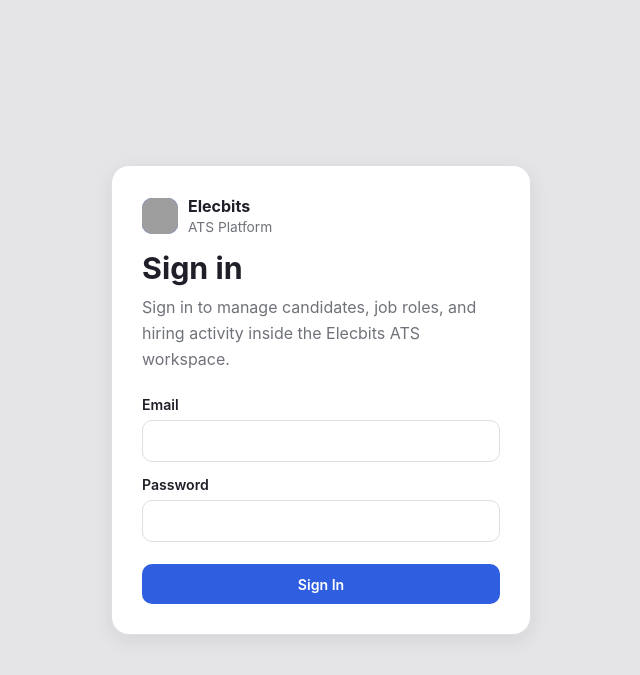
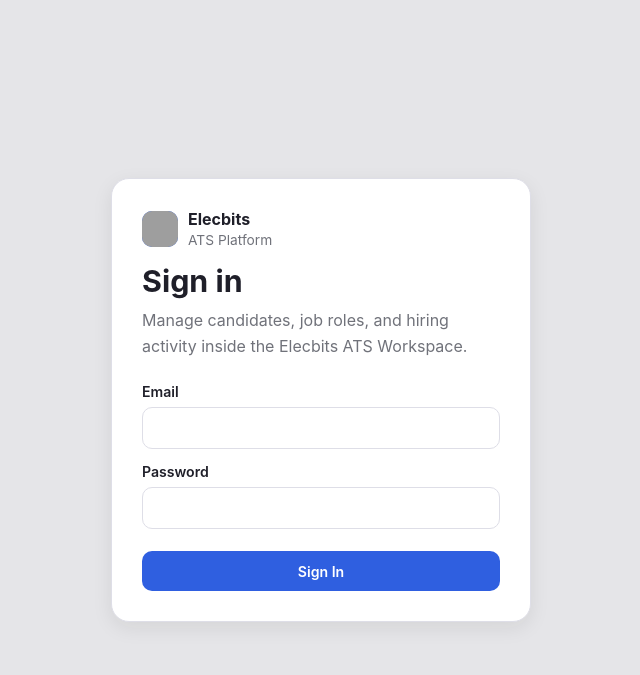
Before and after one commit to Bhardwaj-ux/ATS_Prototype_PHASE_1_MAIN-RECOVERED, a Django app: page /account/login/ in a window 1280 px wide. Shown: the top 675 px of the page, without its empty margins (319-959 px from the left). Run offline with Django 5.2, Linux system fonts and the light colour scheme; grey boxes are pictures that could not be loaded.

Commit message:
Updating Coloe Essence

```diff
--- a/templates/auth/login.html
+++ b/templates/auth/login.html
@@ -12,7 +12,7 @@
 
 {% block auth_content %}
 <h1 class="auth-title">Sign in</h1>
-<p class="auth-text">Sign in to manage candidates, job roles, and hiring activity inside the Elecbits ATS workspace.</p>
+<p class="auth-text">Manage candidates, job roles, and hiring activity inside the Elecbits ATS Workspace.</p>
 
 <form method="post" novalidate>
   {% csrf_token %}
--- a/templates/jobs/detail.html
+++ b/templates/jobs/detail.html
@@ -5,7 +5,7 @@
 {% block extra_head %}
 <style>
   .overview-grid { display: grid; grid-template-columns: repeat(4, minmax(0, 1fr)); gap: 14px; }
-  .overview-item { padding: 14px; border-radius: 12px; border: 1px solid var(--border); background: var(--surface-soft); }
+  .overview-item { padding: 14px; border-radius: 12px; border: 1px solid #3c3a46; background: #2f2f33; }
   .overview-label { display: block; color: var(--text-muted); font-size: 0.82rem; margin-bottom: 6px; }
   .overview-value { display: block; color: var(--text); font-weight: 600; font-size: 0.92rem; }
   .job-detail-layout { display: flex; flex-direction: column; gap: 16px; }
```
